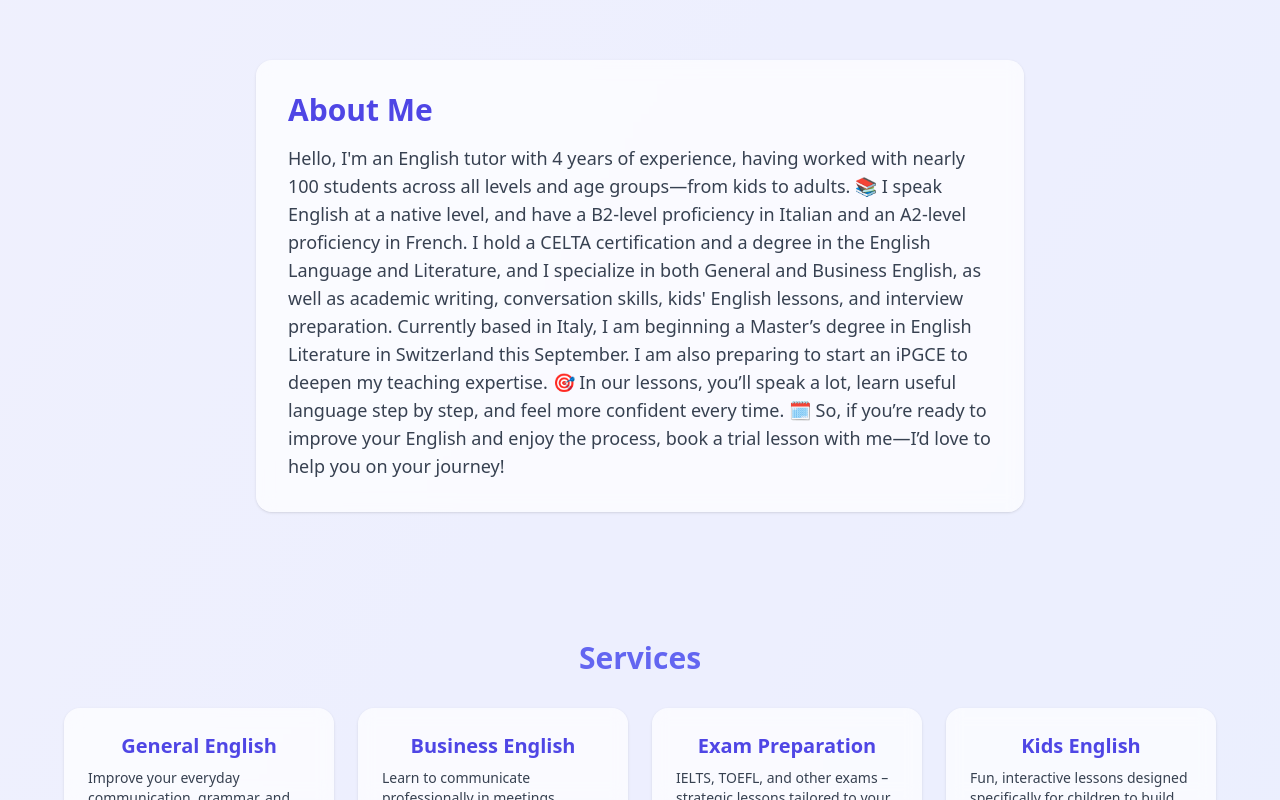
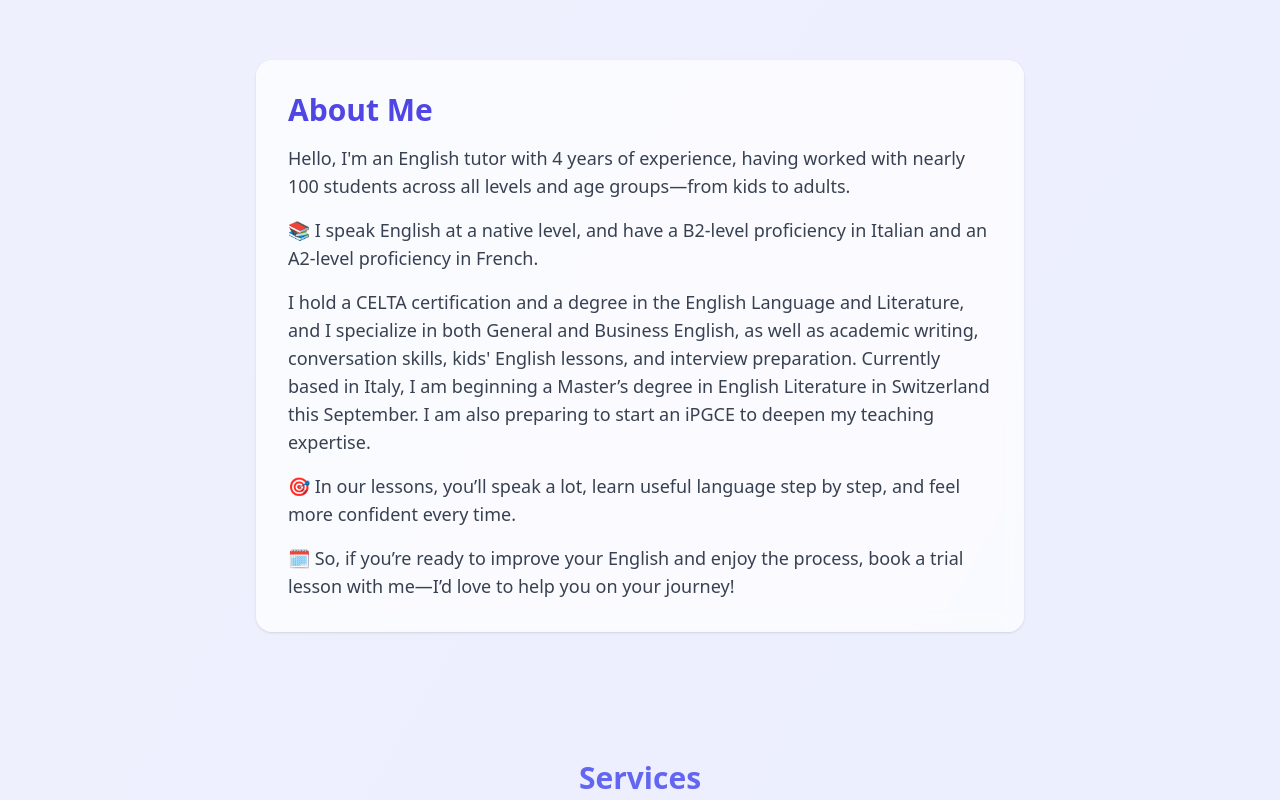
Before and after one commit to berfertm/berfin-teaching, a plain HTML site: page index.html in a window 1280 px wide. Shown: the part 644-1444 px from the top of the page. Drawn offline with nearby package versions, Linux system fonts and the light colour scheme.

Commit message:
Update index.html

```diff
--- a/index.html
+++ b/index.html
@@ -46,28 +46,28 @@
   </div>
 </section>
 
-  <!-- About Me Section (Glass Box) -->
 <section id="about" class="py-16 px-6 bg-indigo-50/60">
   <div class="max-w-3xl mx-auto glass p-8 rounded-2xl shadow">
     <h2 class="text-3xl font-bold mb-4 text-indigo-600">About Me</h2>
+    <p class="text-lg mb-4">
+      Hello, I'm an English tutor with 4 years of experience, having worked with nearly 100 students across all levels and age groups—from kids to adults.
+    </p>
+    <p class="text-lg mb-4">
+      📚 I speak English at a native level, and have a B2-level proficiency in Italian and an A2-level proficiency in French.
+    </p>
+    <p class="text-lg mb-4">
+      I hold a CELTA certification and a degree in the English Language and Literature, and I specialize in both General and Business English, as well as academic writing, conversation skills, kids' English lessons, and interview preparation. Currently based in Italy, I am beginning a Master’s degree in English Literature in Switzerland this September. I am also preparing to start an iPGCE to deepen my teaching expertise.
+    </p>
+    <p class="text-lg mb-4">
+      🎯 In our lessons, you’ll speak a lot, learn useful language step by step, and feel more confident every time.
+    </p>
     <p class="text-lg">
-      Hello, I'm an English tutor with 4 years of experience, having worked with nearly 100 students across all levels and age groups—from kids to adults.
-
-       📚 I speak English at a native level, and have a B2-level proficiency in Italian and an A2-level proficiency in French.
-
-
-        I hold a CELTA certification and a degree in the English Language and Literature, and I specialize in both General and Business English, as well as academic writing, conversation skills, kids' English lessons, and interview preparation. Currently based in Italy, I am beginning a Master’s degree in English Literature in Switzerland this September. I am also preparing to start an iPGCE to deepen my teaching expertise.
-
-
-         🎯 In our lessons, you’ll speak a lot, learn useful language step by step, and feel more confident every time.
-
-
       🗓️ So, if you’re ready to improve your English and enjoy the process, book a trial lesson with me—I’d love to help you on your journey!
     </p>
   </div>
 </section>
 
-  <!-- Services (Now includes Kids English) -->
+  <!-- Services -->
   <section id="services" class="py-16 px-6 bg-indigo-50/60">
     <h3 class="text-3xl font-bold text-center mb-8 text-indigo-500">Services</h3>
     <div class="grid md:grid-cols-4 gap-6 max-w-6xl mx-auto">
```
Lines whose indentation alone changed are shown as unchanged.
